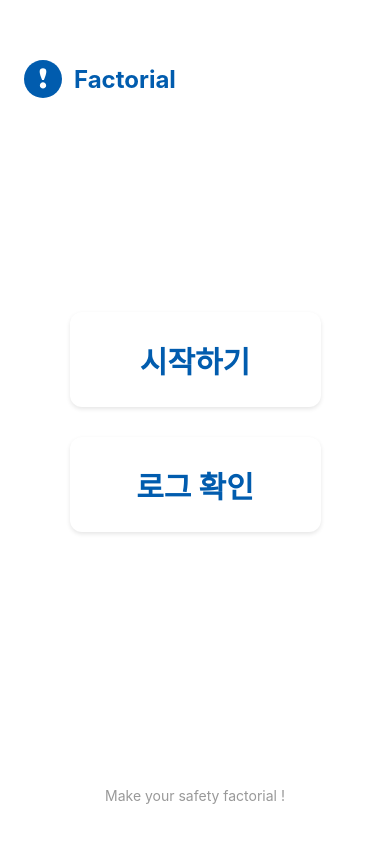
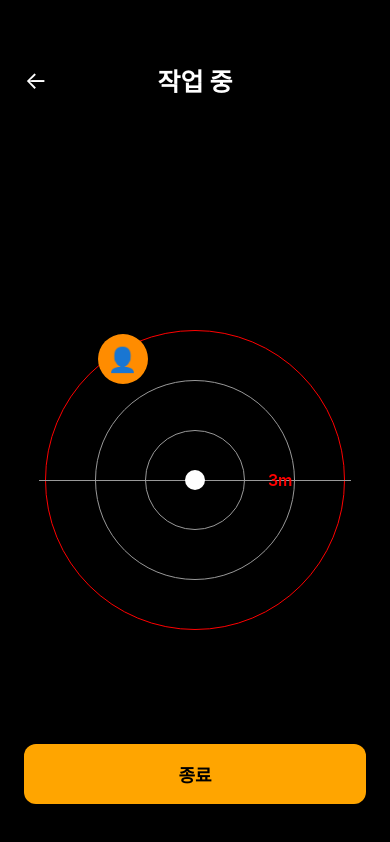
Before and after one commit to rbdus0715/Forklift_Operator_Application, a React Native app: screen /Loading in a window 390 px wide. Built offline with nearby package versions, Linux system fonts and the light colour scheme.

Commit message:
Feat: 서버 연결 화면 및 작업 중 화면

```diff
--- a/src/components/LogCard/LogCard.tsx
+++ b/src/components/LogCard/LogCard.tsx
@@ -10,7 +10,7 @@ const LogCard = () => {
       </View>
       <Text style={styles.speedText}>25km/h 운행</Text>
     </View>
-    )
+  );
 };
 
 const styles = StyleSheet.create({
--- a/src/navigations/HomeStack.tsx
+++ b/src/navigations/HomeStack.tsx
@@ -2,6 +2,8 @@ import { createNativeStackNavigator } from "@react-navigation/native-stack";
 import { HomeRoutes } from "./routes";
 import { HomeScreen } from "../screens/HomeScreen";
 import LogScreen from "../screens/LogScreen";
+import { LoadingScreen } from "../screens/LoadingScreen";
+import { WorkingScreen } from "../screens/WorkingScreen";
 import { WHITE } from "../color";
 
 const Stack = createNativeStackNavigator();
@@ -16,6 +18,8 @@ const HomeStack = () => {
     >
       <Stack.Screen name={HomeRoutes.HOME} component={HomeScreen} />
       <Stack.Screen name={HomeRoutes.LOG} component={LogScreen} />
+      <Stack.Screen name={HomeRoutes.LOADING} component={LoadingScreen} />
+      <Stack.Screen name={HomeRoutes.WORKING} component={WorkingScreen} />
     </Stack.Navigator>
   );
 };
--- a/src/navigations/routes.ts
+++ b/src/navigations/routes.ts
@@ -1,4 +1,6 @@
 export const HomeRoutes = {
   HOME: "Home",
   LOG: "Log",
+  LOADING: "Loading",
+  WORKING: "Working",
 } as const;
--- a/src/navigations/types.ts
+++ b/src/navigations/types.ts
@@ -3,6 +3,8 @@ import { NavigationProp } from "@react-navigation/native";
 export type HomeStackParamList = {
   Home: undefined;
   Log: undefined;
+  Loading: undefined;
+  Working: undefined;
 };
 
 export type HomeNavigation = NavigationProp<HomeStackParamList>;
--- a/src/screens/HomeScreen.tsx
+++ b/src/screens/HomeScreen.tsx
@@ -23,7 +23,10 @@ export const HomeScreen = () => {
 
       {/* 버튼 영역 */}
       <View style={styles.buttonContainer}>
-        <Pressable style={styles.button}>
+        <Pressable
+          style={styles.button}
+          onPress={() => navigation.navigate(HomeRoutes.LOADING)}
+        >
           <Text style={styles.buttonText}>시작하기</Text>
         </Pressable>
         <Pressable
--- /dev/null
+++ b/src/screens/LoadingScreen.tsx
@@ -0,0 +1,44 @@
+import React, { useEffect } from "react";
+import { View, Text, StyleSheet, ActivityIndicator } from "react-native";
+import { useNavigation } from "@react-navigation/native";
+import { HomeRoutes } from "../navigations/routes";
+import { HomeNavigation } from "../navigations/types";
+import { WHITE, GRAY, BLACK } from "../color";
+
+export const LoadingScreen = () => {
+  const navigation = useNavigation<HomeNavigation>();
+
+  useEffect(() => {
+    const timer = setTimeout(() => {
+      navigation.navigate(HomeRoutes.WORKING);
+    }, 3000);
+
+    return () => clearTimeout(timer);
+  }, [navigation]);
+
+  return (
+    <View style={styles.container}>
+      <Text style={styles.text}>서버와의 접속을</Text>
+      <Text style={styles.text}>확인중입니다.</Text>
+      <ActivityIndicator size="large" color={BLACK} style={styles.spinner} />
+    </View>
+  );
+};
+
+const styles = StyleSheet.create({
+  container: {
+    flex: 1,
+    backgroundColor: WHITE,
+    justifyContent: "center",
+    alignItems: "center",
+  },
+  text: {
+    fontSize: 16,
+    color: GRAY,
+    textAlign: "center",
+    marginBottom: 4,
+  },
+  spinner: {
+    marginTop: 30,
+  },
+});
--- a/src/screens/LogScreen.tsx
+++ b/src/screens/LogScreen.tsx
@@ -2,7 +2,7 @@ import React from "react";
 import { View, Text, StyleSheet, Pressable, ScrollView } from "react-native";
 import { useNavigation } from "@react-navigation/native";
 import { HomeNavigation } from "../navigations/types";
-import { WHITE, PRIMARY, GRAY, BLACK } from "../color";
+import { WHITE, BLACK } from "../color";
 import LogCard from "../components/LogCard/LogCard";
 
 const LogScreen = () => {
@@ -62,7 +62,7 @@ const styles = StyleSheet.create({
     color: BLACK,
   },
   headerTitle: {
-    fontSize: 18,
+    fontSize: 25,
     fontWeight: "700",
     color: BLACK,
     flex: 1,
@@ -85,7 +85,6 @@ const styles = StyleSheet.create({
     padding: 16,
     gap: 12,
   },
-
 });
 
 export default LogScreen;
--- /dev/null
+++ b/src/screens/WorkingScreen.tsx
@@ -0,0 +1,181 @@
+import React from "react";
+import { View, Text, StyleSheet, Pressable } from "react-native";
+import { useNavigation } from "@react-navigation/native";
+import { HomeRoutes } from "../navigations/routes";
+import { HomeNavigation } from "../navigations/types";
+import { BLACK, WHITE, GRAY } from "../color";
+
+export const WorkingScreen = () => {
+  const navigation = useNavigation<HomeNavigation>();
+
+  const handleBackPress = () => {
+    navigation.navigate(HomeRoutes.HOME);
+  };
+
+  return (
+    <View style={styles.container}>
+      {/* 헤더 */}
+      <View style={styles.header}>
+        <Pressable
+          style={styles.backButton}
+          onPress={handleBackPress}
+        >
+          <Text style={styles.backIcon}>←</Text>
+        </Pressable>
+        <Text style={styles.headerTitle}>작업 중</Text>
+        <Pressable style={styles.placeholderButton}>
+          <Text style={styles.placeholderIcon}></Text>
+        </Pressable>
+      </View>
+
+      {/* 레이더 스타일 디스플레이 */}
+      <View style={styles.radarContainer}>
+        {/* 동심원들 */}
+        <View style={styles.circle1} />
+        <View style={styles.circle2} />
+        <View style={styles.circle3} />
+
+        {/* 수평선 */}
+        <View style={styles.horizontalLine} />
+
+        {/* 중앙 원 */}
+        <View style={styles.centerCircle} />
+
+        {/* 거리 표시 */}
+        <Text style={styles.distanceText}>3m</Text>
+
+        {/* 사용자 아이콘 (왼쪽 상단) */}
+        <View style={styles.userIcon}>
+          <Text style={styles.userIconText}>👤</Text>
+        </View>
+      </View>
+
+      {/* 종료 버튼 */}
+      <Pressable style={styles.endButton}>
+        <Text style={styles.endButtonText}>종료</Text>
+      </Pressable>
+    </View>
+  );
+};
+
+const styles = StyleSheet.create({
+  container: {
+    flex: 1,
+    backgroundColor: BLACK,
+  },
+  header: {
+    flexDirection: "row",
+    alignItems: "center",
+    justifyContent: "space-between",
+    paddingHorizontal: 16,
+    paddingVertical: 16,
+    paddingTop: 60,
+  },
+  backButton: {
+    width: 40,
+    height: 40,
+    justifyContent: "center",
+    alignItems: "center",
+  },
+  backIcon: {
+    fontSize: 24,
+    color: WHITE,
+  },
+  headerTitle: {
+    fontSize: 25,
+    fontWeight: "700",
+    color: WHITE,
+    flex: 1,
+    textAlign: "center",
+  },
+  placeholderButton: {
+    width: 40,
+    height: 40,
+    justifyContent: "center",
+    alignItems: "center",
+  },
+  placeholderIcon: {
+    fontSize: 24,
+    color: BLACK,
+  },
+  radarContainer: {
+    flex: 1,
+    justifyContent: "center",
+    alignItems: "center",
+    position: "relative",
+  },
+  circle1: {
+    position: "absolute",
+    width: 100,
+    height: 100,
+    borderRadius: 50,
+    borderWidth: 1,
+    borderColor: GRAY,
+  },
+  circle2: {
+    position: "absolute",
+    width: 200,
+    height: 200,
+    borderRadius: 100,
+    borderWidth: 1,
+    borderColor: GRAY,
+  },
+  circle3: {
+    position: "absolute",
+    width: 300,
+    height: 300,
+    borderRadius: 150,
+    borderWidth: 1,
+    borderColor: "#FF0000",
+  },
+  horizontalLine: {
+    position: "absolute",
+    width: "80%",
+    height: 1,
+    backgroundColor: GRAY,
+  },
+  centerCircle: {
+    width: 20,
+    height: 20,
+    borderRadius: 10,
+    backgroundColor: WHITE,
+    position: "absolute",
+  },
+  distanceText: {
+    position: "absolute",
+    right: "25%",
+    color: "#FF0000",
+    fontSize: 16,
+    fontWeight: "600",
+  },
+  userIcon: {
+    position: "absolute",
+    top: "30%",
+    left: "25%",
+    width: 50,
+    height: 50,
+    borderRadius: 25,
+    backgroundColor: "#FF8C00",
+    justifyContent: "center",
+    alignItems: "center",
+  },
+  userIconText: {
+    fontSize: 24,
+  },
+  endButton: {
+    position: "absolute",
+    bottom: 40,
+    left: 24,
+    right: 24,
+    height: 60,
+    backgroundColor: "#FFA500",
+    borderRadius: 12,
+    justifyContent: "center",
+    alignItems: "center",
+  },
+  endButtonText: {
+    fontSize: 18,
+    fontWeight: "700",
+    color: BLACK,
+  },
+});
```
Lines whose indentation alone changed are shown as unchanged.
